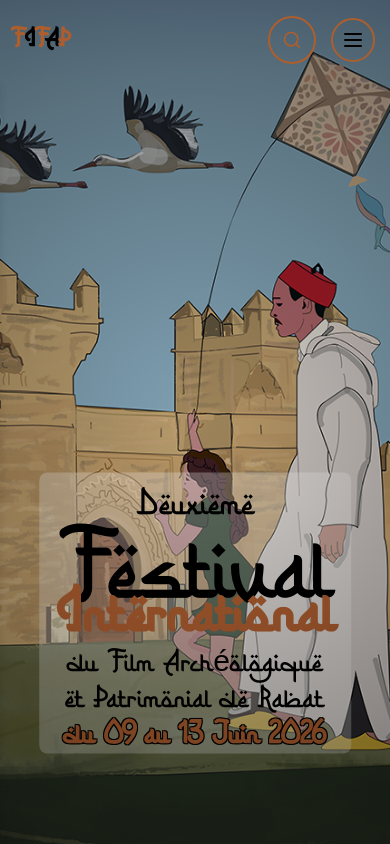
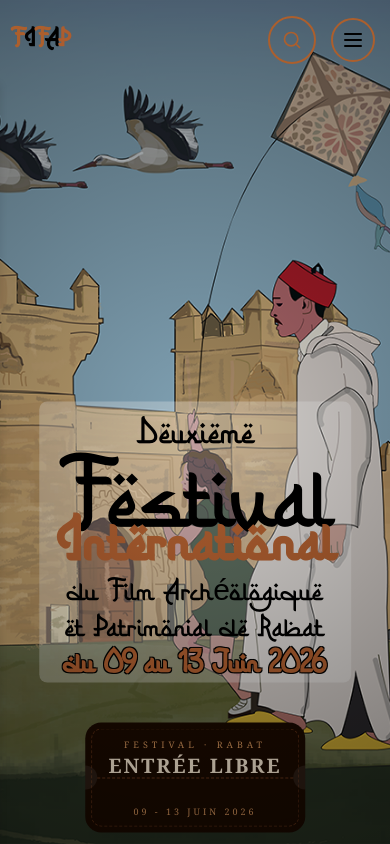
Before and after one commit to MouadRh1/fifap, a React (Vite) app: page / in a window 390 px wide. Shown: the top 844 px of the page. Built offline with nearby package versions, Linux system fonts and the light colour scheme; a web font is replaced by a local one.

Commit message:
L'ajout d'entree libre

```diff
--- a/src/component/Footer.jsx
+++ b/src/component/Footer.jsx
@@ -1,48 +1,50 @@
-import { Facebook, Instagram, Twitter } from "lucide-react";
+import { Facebook, Instagram } from "lucide-react";
+import { FaXTwitter } from "react-icons/fa6";
+import { useTranslation } from "react-i18next";
+import { Link } from "react-router-dom";
 import logo from "../Image/Logo-FIFAP.png";
-import { Link } from "react-router-dom";
+
 export default function Footer() {
+  const { t, i18n } = useTranslation();
+  const isArabic = i18n.language === "ar";
+
   return (
     <footer className="bg-gray-700 text-white py-20">
       <div className="container mx-auto px-6 grid grid-cols-1 md:grid-cols-3 gap-8">
         {/* Logo et Description */}
         <div>
           <Link to="/" className="text-2xl flex pb-8 justify-center font-bold">
-            <img src={logo} className="w-30 rounded-[50%]" alt="" />
+            <img src={logo} className="w-30 rounded-[50%]" alt="FIFAP Logo" />
           </Link>
-          <p className="mt-2  text-center text-gray-400">
-            deuxieme Festival International du Film <br /> Archéologique et
-            Patrimonial de Rabat
+          <p className="mt-2 text-center text-gray-400">
+            {t("footer_description")}
           </p>
         </div>
 
         {/* Liens */}
         <div>
           <h3 className="text-xl text-center text-[#ac5f2d] underline pb-8 decoration-[#ac5f2d] font-semibold">
-            Links
+            {t("footer_links")}
           </h3>
           <ul className="mt-2 text-center space-y-2">
             <li>
-              <Link
-                to={"/"}
-                className="text-gray-400 sm:text-white hover:text-white"
-              >
-                Home
+              <Link to="/" className="text-gray-400 hover:text-white transition">
+                {t("accueil")}
               </Link>
             </li>
             <li>
-              <Link to={"/program"} className="text-gray-400 hover:text-white">
-                Program
+              <Link to="/program/2026" className="text-gray-400 hover:text-white transition">
+                {t("programme")}
               </Link>
             </li>
             <li>
-              <Link to={"/contact"} className="text-gray-400 hover:text-white">
-                Contact
+              <Link to="/contact" className="text-gray-400 hover:text-white transition">
+                {t("contact")}
               </Link>
             </li>
             <li>
-              <Link to={"/about"} className="text-gray-400 hover:text-white">
-                About
+              <Link to="/about" className="text-gray-400 hover:text-white transition">
+                {t("a_propos")}
               </Link>
             </li>
           </ul>
@@ -51,23 +53,21 @@ export default function Footer() {
         {/* Contact */}
         <div className="text-center">
           <h3 className="text-xl text-[#ac5f2d] underline decoration-[#ac5f2d] pb-8 font-semibold">
-            Contact
+            {t("contact")}
           </h3>
           <p className="text-gray-400 my-2">
-            {" "}
-            <span className="text-white">Email :</span>{" "}
+            <span className="text-white">{t("email")} :</span>{" "}
             <a
-              href="mailto:contact@fifap.com"
+              href="mailto:cerpaamfes2019@gmail.com"
               className="text-gray-400 hover:underline"
             >
               cerpaamfes2019@gmail.com
             </a>
           </p>
           <p className="text-gray-400 my-2">
-            {"  "}
-            <span className="text-white">Téléphone :</span>{" "}
+            <span className="text-white">{t("telephone")} :</span>{" "}
             <a
-              href="tel:+212 661-101883"
+              href="tel:+212661101883"
               className="text-gray-400 hover:underline"
             >
               0661-101883
@@ -75,47 +75,52 @@ export default function Footer() {
           </p>
           <div className="flex justify-center space-x-4 mt-4">
             <a
-              href="#"
+              href="https://www.instagram.com/fifapmaroc/"
               target="_blank"
-              className="text-gray-400 hover:text-white"
+              rel="noopener noreferrer"
+              className="text-gray-400 hover:text-white transition"
             >
-              <Instagram />
+              <Instagram size={24} />
             </a>
             <a
               href="#"
               target="_blank"
-              className="text-gray-400 hover:text-white"
+              rel="noopener noreferrer"
+              className="text-gray-400 hover:text-white transition"
             >
-              <Twitter />
+              <FaXTwitter size={24} />
             </a>
             <a
               href="#"
               target="_blank"
-              className="text-gray-400 hover:text-white"
+              rel="noopener noreferrer"
+              className="text-gray-400 hover:text-white transition"
             >
-              <Facebook />
+              <Facebook size={24} />
             </a>
           </div>
         </div>
       </div>
 
       {/* Bas de page */}
-      <div className="flex justify-center gap-3 border-t border-gray-700 mt-8 pt-4 text-center text-gray-400 text-sm">
-        <p>&copy; {new Date().getFullYear()}.Tous droits réservés.</p>
+      <div className="flex flex-col md:flex-row justify-center items-center gap-3 border-t border-gray-700 mt-8 pt-4 text-center text-gray-400 text-sm">
+        <p>&copy; {new Date().getFullYear()} FIFAP. {t("tous_droits_reserves")}</p>
         <p>
-          <a href="#" className="hover:text-white">
-            Politique de confidentialité
+          <a href="#" className="hover:text-white transition">
+            {t("politique_confidentialite")}
           </a>{" "}
           |{" "}
-          <a href="#" className="hover:text-white">
-            Mentions légales
+          <a href="#" className="hover:text-white transition">
+            {t("mentions_legales")}
           </a>
         </p>
         <p>
-          Site by{" "}
+          {t("site_by")}{" "}
           <a
             href="https://evomarketagency.com/"
-            className="text-[#ac5f2d] font-semibold"
+            target="_blank"
+            rel="noopener noreferrer"
+            className="text-[#ac5f2d] font-semibold hover:underline"
           >
             EvoMarket
           </a>
--- a/src/component/Herosection.jsx
+++ b/src/component/Herosection.jsx
@@ -72,6 +72,114 @@ const Herosection = () => {
             </h1>
           )}
         </MotionSection>
+        {/* Badge Entrée Libre */}
+        <MotionSection className="flex justify-center md:justify-start mb-8 md:mb-0 md:mt-6">
+          <div
+            className="relative flex flex-col bg-[#1a0a00] md:bg-[#1a0a00]/70 items-center justify-center"
+            style={{
+              // background: "#1a0a00",
+              borderRadius: "16px",
+              padding: "0",
+              width: "220px",
+              height: "110px",
+              overflow: "hidden",
+            }}
+          >
+            {/* Encoches latérales */}
+            <div
+              style={{
+                position: "absolute",
+                left: "-12px",
+                top: "50%",
+                transform: "translateY(-50%)",
+                width: "24px",
+                height: "24px",
+                borderRadius: "50%",
+                background: "rgba(255,255,255,0.08)",
+              }}
+            />
+            <div
+              style={{
+                position: "absolute",
+                right: "-12px",
+                top: "50%",
+                transform: "translateY(-50%)",
+                width: "24px",
+                height: "24px",
+                borderRadius: "50%",
+                background: "rgba(255,255,255,0.08)",
+              }}
+            />
+
+            {/* Ligne pointillée centrale */}
+            <div
+              style={{
+                position: "absolute",
+                top: "50%",
+                left: "12px",
+                right: "12px",
+                borderTop: "1px dashed #ac5d2f",
+                opacity: 0.5,
+              }}
+            />
+
+            {/* Haut du ticket */}
+            <div
+              className="flex flex-col items-center"
+              style={{ paddingBottom: "12px" }}
+            >
+              <span
+                style={{
+                  fontFamily: "Georgia, serif",
+                  fontSize: "9px",
+                  color: "#d4945a",
+                  letterSpacing: "4px",
+                }}
+              >
+                FESTIVAL · RABAT
+              </span>
+              <span
+                style={{
+                  fontFamily: "Georgia, serif",
+                  fontSize: "20px",
+                  fontWeight: "bold",
+                  color: "#f5e6d0",
+                  letterSpacing: "2px",
+                }}
+              >
+                ENTRÉE LIBRE
+              </span>
+            </div>
+
+            {/* Bas du ticket */}
+            <div
+              className="flex flex-col items-center"
+              style={{ paddingTop: "12px" }}
+            >
+              <span
+                style={{
+                  fontFamily: "Georgia, serif",
+                  fontSize: "9px",
+                  color: "#d4945a",
+                  letterSpacing: "3px",
+                }}
+              >
+                09 - 13 JUIN 2026
+              </span>
+            </div>
+
+            {/* Bordure intérieure en pointillés */}
+            <div
+              style={{
+                position: "absolute",
+                inset: "6px",
+                borderRadius: "10px",
+                border: "0.8px dashed rgba(172, 93, 47, 0.4)",
+                pointerEvents: "none",
+              }}
+            />
+          </div>
+        </MotionSection>
 
         {/* Texte descriptif (à droite en desktop, centré en mobile) */}
         <MotionSection className="hidden md:block sm:pt-2 md:pt-44 lg:pt-65 max-[1200px]:pt-10 md:ml-4 mt-4 md:mt-0">
--- a/src/component/Partenaire.jsx
+++ b/src/component/Partenaire.jsx
@@ -48,13 +48,13 @@ const partenaires = [
     logo: partenaire4,
     link: "https://www.partenaire4.com",
   },
-  {
-    id: 5,
-    name: "TM5",
-    name_ar: "تي إم 5",
-    logo: tm5,
-    link: "https://tm5.ma/",
-  },
+  // {
+  //   id: 5,
+  //   name: "TM5",
+  //   name_ar: "تي إم 5",
+  //   logo: tm5,
+  //   link: "https://tm5.ma/",
+  // },
   {
     id: 6,
     name: "Académie Hassan II",
@@ -83,13 +83,13 @@ const partenaires = [
     logo: partenaire9,
     link: "https://www.aplus.ma",
   },
-  {
-    id: 10,
-    name: "Cinémathèque",
-    name_ar: "سينماتيك",
-    logo: partenaire10,
-    link: "https://www.cinematheque.ma",
-  },
+  // {
+  //   id: 10,
+  //   name: "Cinémathèque",
+  //   name_ar: "سينماتيك",
+  //   logo: partenaire10,
+  //   link: "https://www.cinematheque.ma",
+  // },
   {
     id: 11,
     name: "Hiba Noir",
@@ -97,13 +97,13 @@ const partenaires = [
     logo: partenaire11,
     link: "https://www.hibanoir.ma",
   },
-  {
-    id: 12,
-    name: "FTA",
-    name_ar: "إف تي إيه",
-    logo: partenaire12,
-    link: "https://www.fta.ma",
-  },
+  // {
+  //   id: 12,
+  //   name: "FTA",
+  //   name_ar: "إف تي إيه",
+  //   logo: partenaire12,
+  //   link: "https://www.fta.ma",
+  // },
   {
     id: 13,
     name: "Markaz",
@@ -111,13 +111,13 @@ const partenaires = [
     logo: markaz,
     link: "https://www.markaz.ma",
   },
-  {
-    id: 14,
-    name: "ICOMOS",
-    name_ar: "إيكوموس",
-    logo: icomos,
-    link: "https://www.icomos.ma",
-  },
+  // {
+  //   id: 14,
+  //   name: "ICOMOS",
+  //   name_ar: "إيكوموس",
+  //   logo: icomos,
+  //   link: "https://www.icomos.ma",
+  // },
 ];
 
 const PartenaireComponent = () => {
```
Also changed, not shown: src/component/Membresoffestival.jsx (+52 -31 lines), src/i18n.js (+33 -4 lines).
